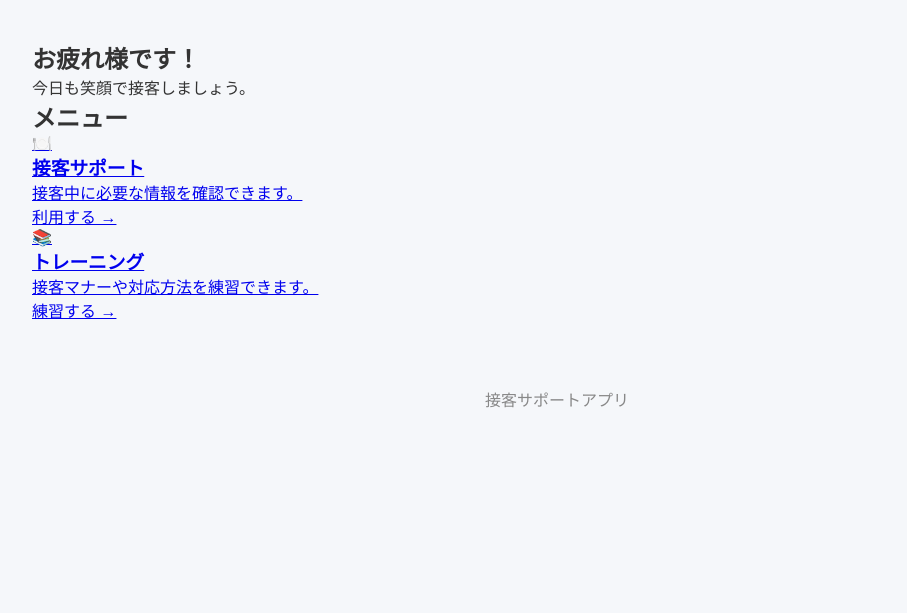
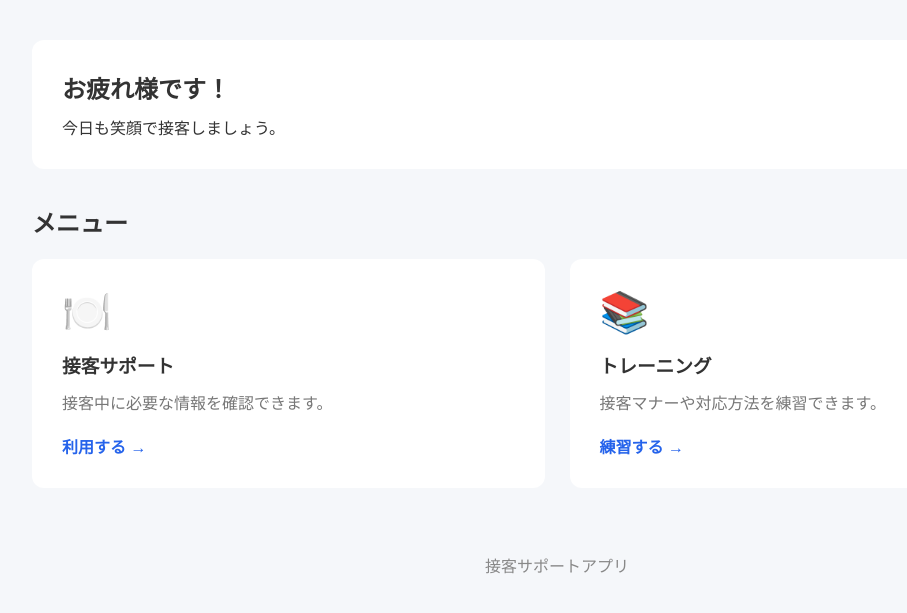
Before and after one commit to Rikuto0426/service-spt, a Spring Boot app: page / in a window 1280 px wide. Shown: the part 79-692 px from the top of the page, without its empty margins (83-990 px from the left). Run offline with Spring Boot 4, Linux system fonts and the light colour scheme.

Commit message:
Update CSS

```diff
--- a/service-spt/src/main/resources/static/style.css
+++ b/service-spt/src/main/resources/static/style.css
@@ -31,6 +31,60 @@ main {
     padding: 0 25px;
 }
 
+.welcome {
+    background: white;
+    padding: 30px;
+    border-radius: 12px;
+    margin-bottom: 35px;
+}
+
+.welcome h2 {
+    margin-bottom: 10px;
+}
+
+.section-title {
+    margin-bottom: 20px;
+}
+
+.menu-container {
+    display: grid;
+    grid-template-columns: repeat(2, 1fr);
+    gap: 25px;
+}
+
+.menu-card {
+    background: white;
+    padding: 30px;
+    border-radius: 12px;
+    text-decoration: none;
+    color: #333;
+    transition: 0.2s;
+}
+
+.menu-card:hover {
+    transform: translateY(-5px);
+    box-shadow: 0 5px 20px #00000015;
+}
+
+.icon {
+    font-size: 40px;
+    margin-bottom: 15px;
+}
+
+.menu-card h3 {
+    margin-bottom: 12px;
+}
+
+.menu-card p {
+    color: #777;
+    margin-bottom: 20px;
+}
+
+.menu-card span {
+    color: #2563eb;
+    font-weight: bold;
+}
+
 footer {
     text-align: center;
     padding: 25px;
```
